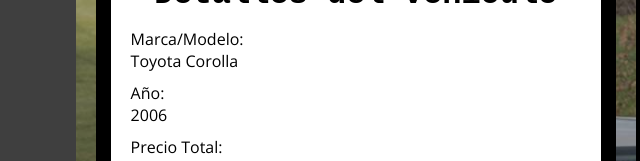
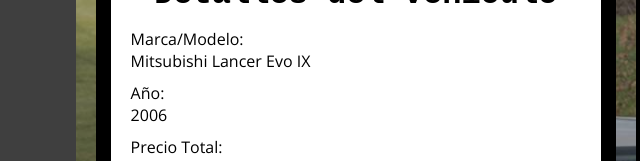
Before and after one commit to IvnCr/IvnCr.github.io, a plain HTML site: page comprarCoche/comprarMitsubishi1.html in a window 1280 px wide. Shown: the part 212-373 px from the top of the page, 14-654 px from the left. Drawn offline with nearby package versions, Linux system fonts and the light colour scheme.

Commit message:
fourteenth commit

```diff
--- a/comprarCoche/comprarMitsubishi1.html
+++ b/comprarCoche/comprarMitsubishi1.html
@@ -61,7 +61,7 @@
             <form>
                 <div class="form-group">
                     <label for="marca-modelo">Marca/Modelo:</label>
-                    <span class="underline">Toyota Corolla</span>
+                    <span class="underline">Mitsubishi Lancer Evo IX</span>
                 </div>
                 <div class="form-group">
                     <label for="ano">Año:</label>
```
